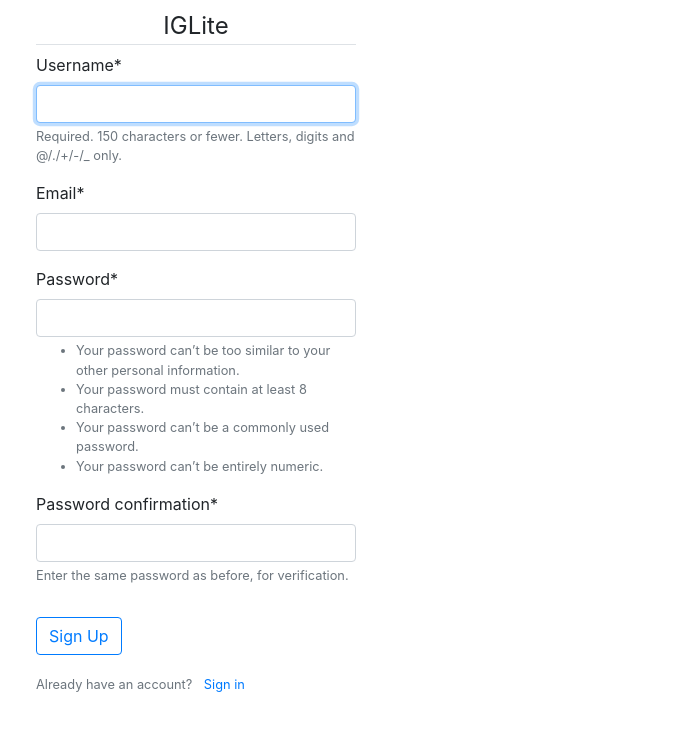
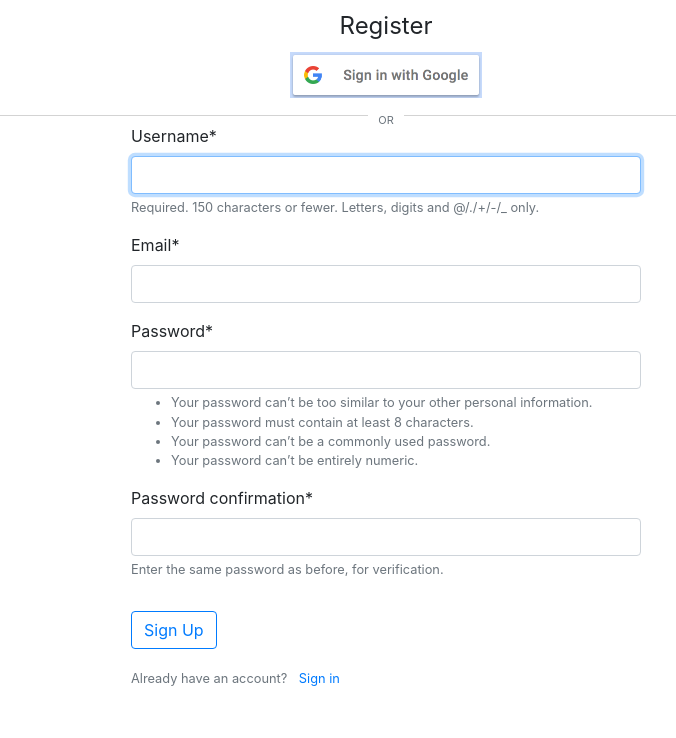
Before and after one commit to lodyne/IGLite, a Django app: page /register/ in a window 1280 px wide. Shown: the part 62-800 px from the top of the page, without its empty margins (254-930 px from the left). Run offline with Django 3.2, Linux system fonts and the light colour scheme; some libraries are stand-ins or nearby versions.

Commit message:
modify(project):make simple changes to the templates

```diff
--- a/iglite/urls.py
+++ b/iglite/urls.py
@@ -29,24 +29,29 @@ urlpatterns = [
     path('login/', auth_views.LoginView.as_view(template_name='users/login.html'), name='login'),
     path('logout/', auth_views.LogoutView.as_view(template_name='users/logout.html'), name='logout'),
     path('password-reset/',
-         auth_views.PasswordResetView.as_view(
-             template_name='users/password_reset.html'),
-         name='password_reset'),
+            auth_views.PasswordResetView.as_view(
+            template_name='users/password_reset.html'),
+            name='password_reset'),
     path('password-reset/done/',
-         auth_views.PasswordResetDoneView.as_view(
-             template_name='users/password_reset_done.html'),
-         name='password_reset_done'),
+            auth_views.PasswordResetDoneView.as_view(
+            template_name='users/password_reset_done.html'),
+            name='password_reset_done'),
     path('password-reset-confirm/<uidb64>/<token>',
-         auth_views.PasswordResetConfirmView.as_view(
-             template_name='users/password_reset_confirm.html'),
-         name='password_reset_confirm'),
+            auth_views.PasswordResetConfirmView.as_view(
+            template_name='users/password_reset_confirm.html'),
+            name='password_reset_confirm'),
     path('password-reset-complete/',
-         auth_views.PasswordResetCompleteView.as_view(
-             template_name='users/password_reset_complete.html'),
-         name='password_reset_complete'),
+            auth_views.PasswordResetCompleteView.as_view(
+            template_name='users/password_reset_complete.html'),
+            name='password_reset_complete'),
     path('', include('insta.urls')),
+    path('accounts/',include('allauth.urls')),
 ]
 
 if settings.DEBUG:
     urlpatterns += static(settings.MEDIA_URL,
-                          document_root=settings.MEDIA_ROOT)
+                        document_root=settings.MEDIA_ROOT)
+
+if settings.DEBUG:
+    urlpatterns += static(settings.STATIC_URL,
+                        document_root=settings.STATIC_ROOT)
--- a/insta/templates/insta/base.html
+++ b/insta/templates/insta/base.html
@@ -55,8 +55,6 @@
                 </div>
 			    {% endif %} {% endcomment %}
 			{% block override_this %}
-				<div class="row mt-2">
-					<div class="col-md-8">
                 {% if messages %}
                     {% for message in messages %}
                         <div
@@ -68,12 +66,10 @@
                     {% endfor %}
                 {% endif %}
                 {% block content %} {% endblock content%}
-					</div>
 
                 {% block sidepanel %}
                     {% include 'insta/sidepanel.html' %}
                 {% endblock %}
-				</div>
 			{% endblock override_this %}
 		</div>
 
--- a/users/templates/users/login.html
+++ b/users/templates/users/login.html
@@ -2,7 +2,7 @@
 {% load crispy_forms_tags %}
 {% block content %}
     <div class="container d-flex justify-content-center">
-        <div class="col-md-8">
+        <div class="col-lg-4 col-md-6">
             <form class="form" method="post" enctype="multipart/form-data">
                 {% csrf_token %}
                 <fieldset class="form-group">
--- a/users/templates/users/register.html
+++ b/users/templates/users/register.html
@@ -1,14 +1,29 @@
-{% extends 'insta/base.html' %} {% load crispy_forms_tags %} {% block content %}
+{% extends 'insta/base.html' %}
+{% block content %}
+    {% load crispy_forms_tags %}
+    {% load socialaccount %}
+    {% load static %}
+    <div class=" signin text-center my-2">
+        <legend class="text-center mb-2">Register</legend>
+        <a href="{% provider_login_url 'google' %}" class="text-dark"><img src="{% static 'img/btn_google_signin_light_focus_web@2x.png' %}" alt='google' style="width:12rem; height:auto"></a>
+    </div>
+
+    <div class="mb-2" style="width: 100%; height: 10px; border-bottom: 1px solid lightgray; text-align: center">
+        <span class="text-muted" style="margin-top:-15% !important; font-size: 11px; background-color: white; padding: 0px 10px;">
+            OR
+        </span>
+    </div>
+
     <div class="container d-flex justify-content-center">
         <div class="col-md-6">
             <form class="form" method="post" enctype="multipart/form-data">
                 {% csrf_token %}
                 <fieldset class="form-group">
-				<legend class="border-bottom text-center mb-2">IGLite</legend>
+                    {% comment %} <legend class="border-bottom text-center mb-2">IGLite</legend> {% endcomment %}
                     {{form | crispy}}
                 </fieldset>
                 <div class="form-group">
-				<button type="submit" class="btn btn-outline-primary mb-0">
+                    <button type="submit" class="btn btn-outline-primary text-center mb-0">
                         Sign Up
                     </button>
                 </div>
```
Also changed, not shown: iglite/settings.py (+28 -1 lines), requirements.txt (+14 -0 lines), db.sqlite3, insta/migrations/0002_alter_post_id.py (added), insta/static/css/main.css (renamed from insta/static/insta/main.css), insta/static/css/navbar.css (renamed from insta/static/insta/navbar.css), insta/static/css/upload_post.css (renamed from insta/static/insta/upload_post.css), insta/static/img/btn_google_signin_light_focus_web@2x.png (added), users/migrations/0002_alter_profile_id.py (added). Lines whose indentation alone changed are shown as unchanged.
